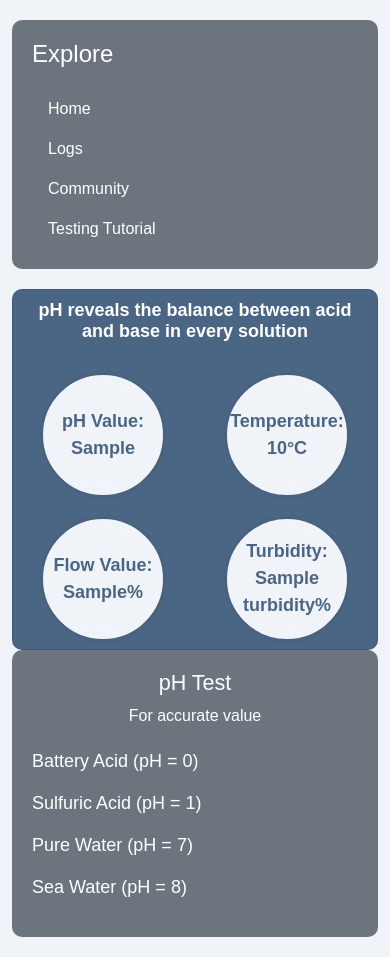
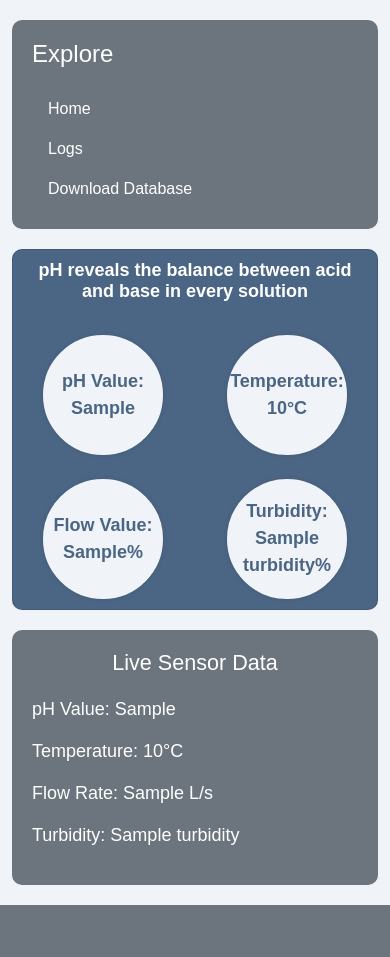
Before and after one commit to RefatHex/Electronics_backend, a Flask app: template templates/index.html in a window 390 px wide. After the commit the page ends 905 px from the top, so only its background shows below. Run offline with Flask 3, Linux system fonts and the light colour scheme; the template is opened without the code that fills it: most values are stand-ins (such as "Sample title", 1, 10 or a date in 2020).

Commit message:
added more feature

```diff
--- a/app.py
+++ b/app.py
@@ -1,4 +1,4 @@
-from flask import Flask, request, jsonify
+from flask import Flask, request, jsonify, send_file
 import openpyxl
 import os
 from datetime import datetime
@@ -70,5 +70,17 @@
 
     return jsonify({"latest_entry": latest_entry}), 200
 
+@app.route('/get_database', methods=['GET'])
+def get_database():
+    file_name = "data.xlsx"
+
+    if not os.path.exists(file_name):
+        return jsonify({"error": "Excel file not found"}), 404
+
+    try:
+        return send_file(file_name, as_attachment=True)
+    except Exception as e:
+        return str(e), 500
+
 if __name__ == '__main__':
     app.run(debug=True)
--- a/templates/index.html
+++ b/templates/index.html
@@ -4,7 +4,7 @@
     <meta charset="UTF-8" />
     <meta name="viewport" content="width=device-width, initial-scale=1.0" />
     <meta http-equiv="refresh" content="120" />
-    <title>pH Test Dashboard</title>
+    <title>Waterbody Analysis</title>
     <link
       href="https://cdn.jsdelivr.net/npm/bootstrap@5.1.3/dist/css/bootstrap.min.css"
       rel="stylesheet"
@@ -142,6 +142,16 @@
         .card {
           padding: 10px;
         }
+
+        .col-lg-3,
+        .col-lg-6 {
+          flex: 0 0 100%;
+          max-width: 100%;
+        }
+
+        .right-sidebar {
+          margin-top: 20px; /* Add separation for mobile */
+        }
       }
     </style>
   </head>
@@ -160,10 +170,9 @@
                 <a class="nav-link" href="/logs">Logs</a>
               </li>
               <li class="nav-item">
-                <a class="nav-link" href="#">Community</a>
-              </li>
-              <li class="nav-item">
-                <a class="nav-link" href="#">Testing Tutorial</a>
+                <a class="nav-link" href="/get_database" download
+                  >Download Database</a
+                >
               </li>
             </ul>
           </div>
@@ -205,13 +214,12 @@
 
         <div class="col-lg-3 col-md-12 col-sm-12">
           <div class="right-sidebar">
-            <h4 class="text-center">pH Test</h4>
-            <p class="text-center">For accurate value</p>
+            <h4 class="text-center">Live Sensor Data</h4>
             <ul class="right-sidebar-content">
-              <li><span>Battery Acid (pH = 0)</span></li>
-              <li><span>Sulfuric Acid (pH = 1)</span></li>
-              <li><span>Pure Water (pH = 7)</span></li>
-              <li><span>Sea Water (pH = 8)</span></li>
+              <li><span>pH Value: {{ ph_value }}</span></li>
+              <li><span>Temperature: {{ temperature }}°C</span></li>
+              <li><span>Flow Rate: {{ flow_value }} L/s</span></li>
+              <li><span>Turbidity: {{ turbidity }}</span></li>
             </ul>
           </div>
         </div>
```
Also changed, not shown: display.py (+18 -10 lines), 1 other file.
